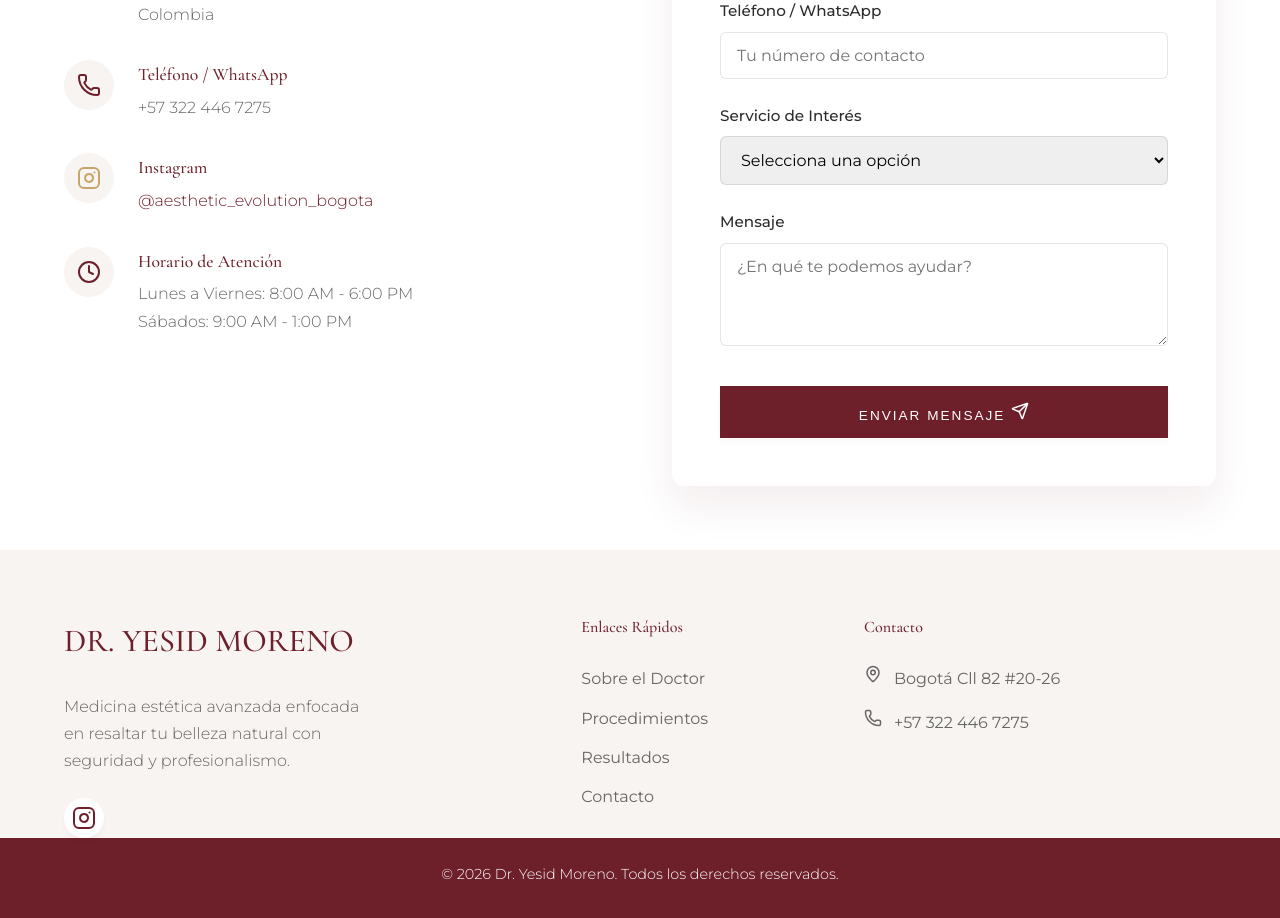
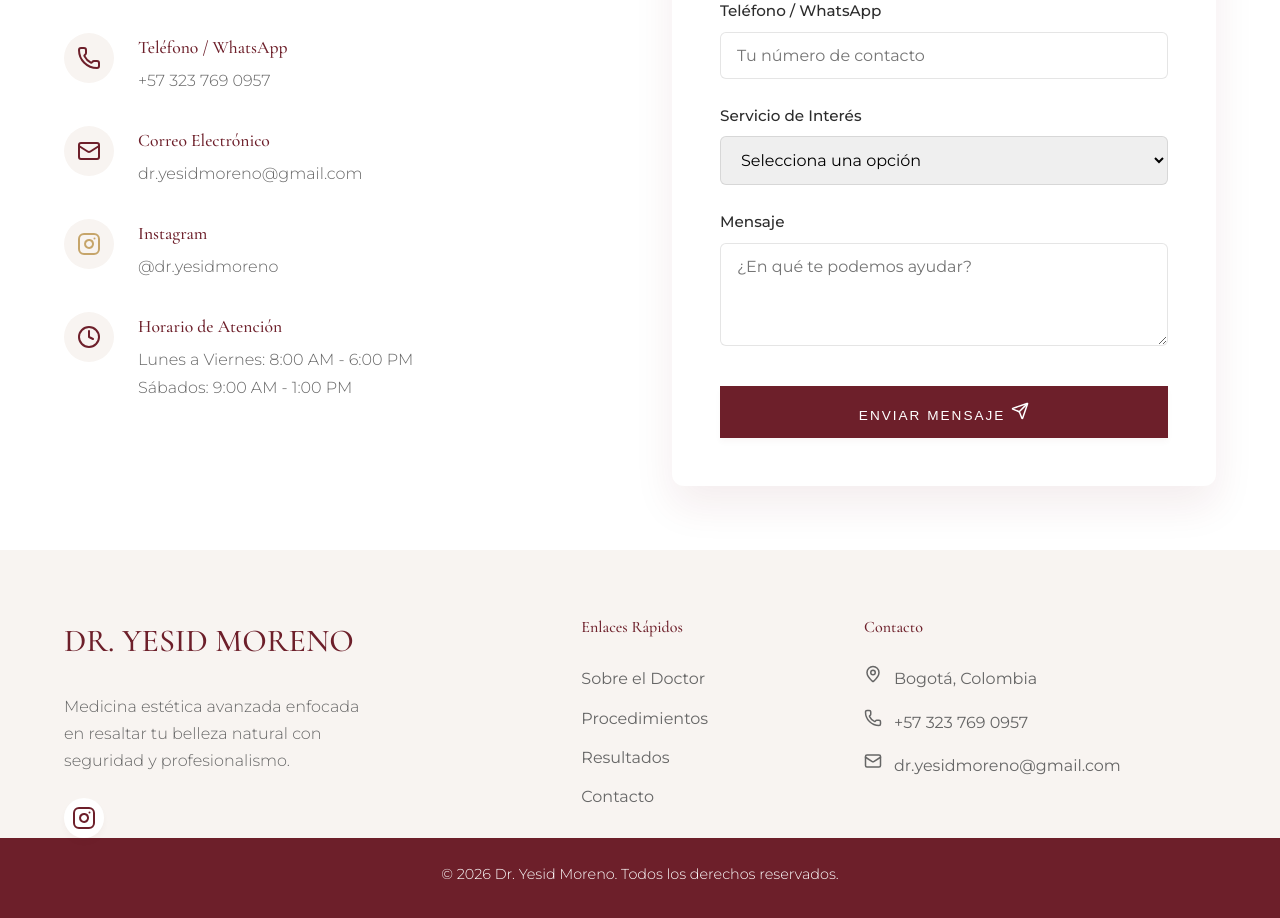
Before and after one commit to Elmala02/Dryesid, a React (Vite) app: page /contacto in a window 1280 px wide. Shown: the part 560-1478 px from the top of the page. Built offline with nearby package versions, Linux system fonts and the light colour scheme.

Commit message:
feat: actualizar informacion de contacto, redes sociales y correo

```diff
--- a/src/components/Footer.css
+++ b/src/components/Footer.css
@@ -76,6 +76,16 @@
   flex: 1;
 }
 
+.footer-contact a {
+  color: inherit;
+  text-decoration: none;
+  transition: color 0.3s ease;
+}
+
+.footer-contact a:hover {
+  color: var(--color-secondary);
+}
+
 .footer-bottom {
   text-align: center;
   padding: 1.5rem;
--- a/src/components/Footer.jsx
+++ b/src/components/Footer.jsx
@@ -1,5 +1,5 @@
 import { Link } from 'react-router-dom';
-import { MapPin, Phone } from 'lucide-react';
+import { MapPin, Phone, Mail } from 'lucide-react';
 import './Footer.css';
 
 const Footer = () => {
@@ -10,7 +10,7 @@ const Footer = () => {
           <h3>DR. YESID MORENO</h3>
           <p>Medicina estética avanzada enfocada en resaltar tu belleza natural con seguridad y profesionalismo.</p>
           <div className="social-links">
-            <a href="https://www.instagram.com/aesthetic_evolution_bogota/" target="_blank" rel="noopener noreferrer" aria-label="Instagram">
+            <a href="https://www.instagram.com/dr.yesidmoreno?igsh=cTdmdHJ1dzc5b3Zr&utm_source=qr" target="_blank" rel="noopener noreferrer" aria-label="Instagram">
               <svg width="24" height="24" viewBox="0 0 24 24" fill="none" stroke="currentColor" strokeWidth="2" strokeLinecap="round" strokeLinejoin="round" className="lucide lucide-instagram">
                 <rect width="20" height="20" x="2" y="2" rx="5" ry="5"/>
                 <path d="M16 11.37A4 4 0 1 1 12.63 8 4 4 0 0 1 16 11.37z"/>
@@ -33,8 +33,9 @@ const Footer = () => {
         <div className="footer-contact">
           <h4>Contacto</h4>
           <ul>
-            <li><MapPin size={18} /> <span>Bogotá Cll 82 #20-26</span></li>
-            <li><Phone size={18} /> <span>+57 322 446 7275</span></li>
+            <li><MapPin size={18} /> <span>Bogotá, Colombia</span></li>
+            <li><Phone size={18} /> <span>+57 323 769 0957</span></li>
+            <li><Mail size={18} /> <span><a href="mailto:dr.yesidmoreno@gmail.com">dr.yesidmoreno@gmail.com</a></span></li>
           </ul>
         </div>
       </div>
--- a/src/components/LuckyWheel.jsx
+++ b/src/components/LuckyWheel.jsx
@@ -129,7 +129,7 @@ const LuckyWheel = () => {
   const handleClaim = () => {
     if (!prize) return;
     const msg = `Hola Dr. Yesid Moreno! Giré la ruleta en su web y gané el premio: "${prize.text}". Quisiera agendar mi valoración.`;
-    window.open(`https://wa.me/573224467275?text=${encodeURIComponent(msg)}`, '_blank');
+    window.open(`https://wa.me/573237690957?text=${encodeURIComponent(msg)}`, '_blank');
   };
 
   return (
--- a/src/components/Navbar.jsx
+++ b/src/components/Navbar.jsx
@@ -21,7 +21,7 @@ const Navbar = () => {
       .map(item => `- ${item.title} (${item.quantity}x) - $${(item.price * item.quantity).toLocaleString()}`)
       .join('\n');
     const msg = `Hola Dr. Yesid Moreno, me gustaría agendar una cita para los siguientes tratamientos:\n\n${itemsText}\n\nTotal estimado: $${cartTotal.toLocaleString()}\n\nPor favor contáctenme para coordinar fecha y hora.`;
-    window.open(`https://wa.me/573224467275?text=${encodeURIComponent(msg)}`, '_blank');
+    window.open(`https://wa.me/573237690957?text=${encodeURIComponent(msg)}`, '_blank');
   };
 
   return (
--- a/src/pages/Contact.css
+++ b/src/pages/Contact.css
@@ -49,6 +49,16 @@
 .info-item p {
   color: var(--color-text-light);
   margin: 0;
+}
+
+.info-item p a {
+  color: inherit;
+  text-decoration: none;
+  transition: color 0.3s ease;
+}
+
+.info-item p a:hover {
+  color: var(--color-secondary);
 }
 
 .contact-form-container {
--- a/src/pages/Contact.jsx
+++ b/src/pages/Contact.jsx
@@ -1,5 +1,5 @@
 import React from 'react';
-import { MapPin, Phone, Clock, Send } from 'lucide-react';
+import { MapPin, Phone, Clock, Send, Mail } from 'lucide-react';
 import './Contact.css';
 
 const Contact = () => {
@@ -24,7 +24,7 @@ const Contact = () => {
                 <div className="info-icon"><MapPin /></div>
                 <div>
                   <h4>Ubicación</h4>
-                  <p>Bogotá Cll 82 #20-26<br/>Colombia</p>
+                  <p>Bogotá, Colombia</p>
                 </div>
               </div>
 
@@ -32,7 +32,15 @@ const Contact = () => {
                 <div className="info-icon"><Phone /></div>
                 <div>
                   <h4>Teléfono / WhatsApp</h4>
-                  <p>+57 322 446 7275</p>
+                  <p>+57 323 769 0957</p>
+                </div>
+              </div>
+
+              <div className="info-item">
+                <div className="info-icon"><Mail /></div>
+                <div>
+                  <h4>Correo Electrónico</h4>
+                  <p><a href="mailto:dr.yesidmoreno@gmail.com">dr.yesidmoreno@gmail.com</a></p>
                 </div>
               </div>
 
@@ -46,7 +54,7 @@ const Contact = () => {
                 </div>
                 <div>
                   <h4>Instagram</h4>
-                  <p><a href="https://www.instagram.com/aesthetic_evolution_bogota/" target="_blank" rel="noopener noreferrer">@aesthetic_evolution_bogota</a></p>
+                  <p><a href="https://www.instagram.com/dr.yesidmoreno?igsh=cTdmdHJ1dzc5b3Zr&utm_source=qr" target="_blank" rel="noopener noreferrer">@dr.yesidmoreno</a></p>
                 </div>
               </div>
 
--- a/src/pages/Home.jsx
+++ b/src/pages/Home.jsx
@@ -181,7 +181,7 @@ const Home = () => {
       </section>
 
       {/* ─── WhatsApp FAB — derecha ─── */}
-      <a href="https://wa.me/573224467275" target="_blank" rel="noopener noreferrer"
+      <a href="https://wa.me/573237690957" target="_blank" rel="noopener noreferrer"
          className="whatsapp-fab">
         <svg viewBox="0 0 24 24" fill="currentColor" width="28" height="28">
           <path d="M17.472 14.382c-.297-.149-1.758-.867-2.03-.967-.273-.099-.471-.148-.67.15-.197.297-.767.966-.94 1.164-.173.199-.347.223-.644.075-.297-.15-1.255-.463-2.39-1.475-.883-.788-1.48-1.761-1.653-2.059-.173-.297-.018-.458.13-.606.134-.133.298-.347.446-.52.149-.174.198-.298.298-.497.099-.198.05-.371-.025-.52-.075-.149-.669-1.612-.916-2.207-.242-.579-.487-.5-.669-.51-.173-.008-.371-.01-.57-.01-.198 0-.52.074-.792.372-.272.297-1.04 1.016-1.04 2.479 0 1.462 1.065 2.875 1.213 3.074.149.198 2.096 3.2 5.077 4.487.709.306 1.262.489 1.694.625.712.227 1.36.195 1.871.118.571-.085 1.758-.719 2.006-1.413.248-.694.248-1.289.173-1.413-.074-.124-.272-.198-.57-.347m-5.421 7.403h-.004a9.87 9.87 0 01-5.031-1.378l-.361-.214-3.741.982.998-3.648-.235-.374a9.86 9.86 0 01-1.51-5.26c.001-5.45 4.436-9.884 9.888-9.884 2.64 0 5.122 1.03 6.988 2.898a9.825 9.825 0 012.893 6.994c-.003 5.45-4.437 9.884-9.885 9.884m8.413-18.297A11.815 11.815 0 0012.05 0C5.495 0 .16 5.335.157 11.892c0 2.096.547 4.142 1.588 5.945L.057 24l6.305-1.654a11.882 11.882 0 005.683 1.448h.005c6.554 0 11.89-5.335 11.893-11.893a11.821 11.821 0 00-3.48-8.413z"/>
```
